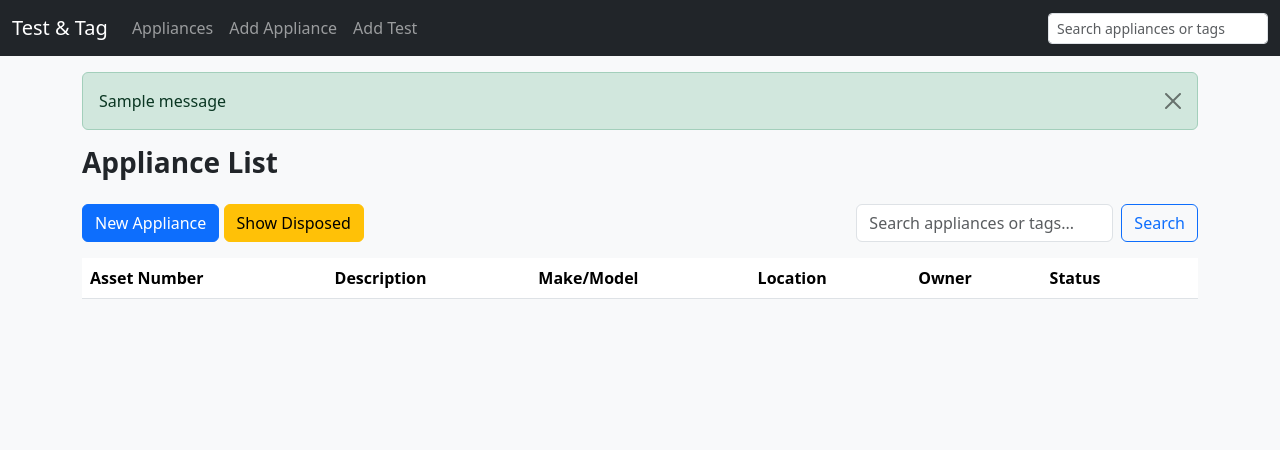
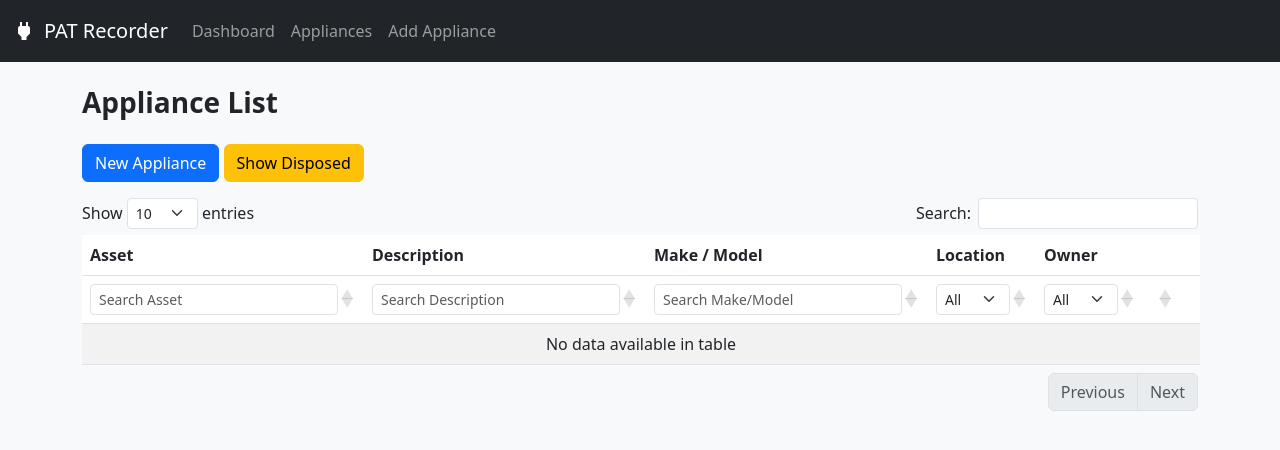
Before and after one commit to ell249/patrecorder, a Flask app: page /appliances in a window 1280 px wide. Shown: the top 450 px of the page. Run offline with Flask 3, Linux system fonts and the light colour scheme; tables that the repository leaves empty hold one stand-in row (values such as "Sample post"); one stand-in notice (Sample message) is shown; lists and menus that the app fills with data are empty; parts of the project's set-up code (start-up, migrations or seed data) failed here and were passed over; some libraries are stand-ins or nearby versions.

Commit message:
Add DataTables

```diff
--- a/templates/appliance_list.html
+++ b/templates/appliance_list.html
@@ -24,23 +24,32 @@
         {% endif %}
     </div>
 
-    <form action="{{ url_for('main.search') }}" method="get" class="d-flex">
+    <!-- <form action="{{ url_for('main.search') }}" method="get" class="d-flex">
         <input type="text" name="q" class="form-control me-2" placeholder="Search appliances or tags...">
         <button class="btn btn-outline-primary" type="submit">Search</button>
-    </form>
+    </form> -->
 
 </div>
 
 <!-- Appliance Table -->
-<table class="table table-striped">
+<table id="applianceTable" class="table table-striped align-middle">
     <thead>
         <tr>
-            <th>Asset Number</th>
+            <th>Asset</th>
             <th>Description</th>
-            <th>Make/Model</th>
+            <th>Make / Model</th>
             <th>Location</th>
             <th>Owner</th>
-            <th>Status</th>
+            <th></th>
+            <th></th>
+        </tr>
+        <tr class="filters">
+            <th><input type="text" class="form-control form-control-sm" placeholder="Search Asset"></th>
+            <th><input type="text" class="form-control form-control-sm" placeholder="Search Description"></th>
+            <th><input type="text" class="form-control form-control-sm" placeholder="Search Make/Model"></th>
+            <th><select class="form-select form-select-sm"><option value="">All</option></select></th>
+            <th><select class="form-select form-select-sm"><option value="">All</option></select></th>
+            <th></th>
             <th></th>
         </tr>
     </thead>
@@ -60,10 +69,15 @@
                     <span class="badge bg-success">Active</span>
                 {% endif %}
             </td>
-            <td>
+            <td class="text-end">
                 <a href="{{ url_for('main.appliance_detail', appliance_id=appliance.id) }}"
-                   class="btn btn-sm btn-outline-primary">
+                class="btn btn-sm btn-primary">
                     View
+                </a>
+
+                <a href="{{ url_for('main.new_test', appliance_id=appliance.id) }}"
+                class="btn btn-sm btn-success ms-1">
+                    Add Test
                 </a>
             </td>
         </tr>
@@ -72,4 +86,54 @@
 
 </table>
 
+<!-- DataTables Initializer -->
+<script>
+document.addEventListener("DOMContentLoaded", function () {
+
+    var table = $('#applianceTable').DataTable({
+        paging: true,
+        searching: true,
+        info: false,
+        order: [],
+        columnDefs: [
+            { orderable: false, targets: -1 }
+        ],
+        initComplete: function () {
+            var api = this.api();
+
+            // For each column
+            api.columns().every(function () {
+                var column = this;
+                var header = $(column.header());
+                var filter = $('.filters th').eq(column.index());
+
+                // Text input filters
+                $('input', filter).on('keyup change', function () {
+                    column.search(this.value).draw();
+                });
+
+                // Dropdown filters
+                $('select', filter).each(function () {
+                    var select = $(this);
+
+                    // Build unique list
+                    column.data().unique().sort().each(function (d) {
+                        if (d && select.find('option[value="' + d + '"]').length === 0) {
+                            select.append('<option value="' + d + '">' + d + '</option>');
+                        }
+                    });
+
+                    select.on('change', function () {
+                        var val = $.fn.dataTable.util.escapeRegex($(this).val());
+                        column.search(val ? '^' + val + '$' : '', true, false).draw();
+                    });
+                });
+            });
+        }
+    });
+
+});
+</script>
+
+
 {% endblock %}
--- a/templates/base.html
+++ b/templates/base.html
@@ -1,59 +1,83 @@
-<!doctype html>
+<!DOCTYPE html>
 <html lang="en">
 <head>
-  <meta charset="utf-8">
-  <title>{% block title %}Test & Tag{% endblock %}</title>
-  <meta name="viewport" content="width=device-width, initial-scale=1">
+    <meta charset="UTF-8">
+    <meta name="viewport" content="width=device-width, initial-scale=1.0">
 
-  <link href="https://cdn.jsdelivr.net/npm/bootstrap@5.3.3/dist/css/bootstrap.min.css" rel="stylesheet">
-  <link href="https://cdnjs.cloudflare.com/ajax/libs/lightbox2/2.11.4/css/lightbox.min.css" rel="stylesheet">
+    <!-- App Title -->
+    <title>PAT Recorder - {% block title %}{% endblock %}</title>
+
+    <!-- Bootstrap CSS -->
+    <link href="https://cdn.jsdelivr.net/npm/bootstrap@5.3.0/dist/css/bootstrap.min.css" rel="stylesheet">
+
+    <!-- Material Design Icons -->
+    <link rel="stylesheet" href="https://cdn.jsdelivr.net/npm/@mdi/font@7.4.47/css/materialdesignicons.min.css">
+
+    <!-- DataTables CSS -->
+    <link rel="stylesheet" href="https://cdn.datatables.net/1.13.6/css/dataTables.bootstrap5.min.css">
+
+    <!-- Custom CSS -->
     <link rel="stylesheet" href="{{ url_for('static', filename='css/custom.css') }}">
 </head>
+
 <body>
-<nav class="navbar navbar-expand-lg navbar-dark bg-dark mb-3">
+
+<nav class="navbar navbar-expand-lg navbar-dark bg-dark mb-4">
     <div class="container-fluid">
-    <a class="navbar-brand" href="{{ url_for('main.dashboard') }}">Test & Tag</a>
-    <button class="navbar-toggler" type="button" data-bs-toggle="collapse" data-bs-target="#navbarNav">
+
+        <!-- Brand with MDI Icon -->
+        <a class="navbar-brand d-flex align-items-center" href="{{ url_for('main.dashboard') }}">
+            <i class="mdi mdi-power-plug mdi-24px me-2"></i>
+            PAT Recorder
+        </a>
+
+        <button class="navbar-toggler" type="button" data-bs-toggle="collapse"
+                data-bs-target="#navbarNav" aria-controls="navbarNav"
+                aria-expanded="false" aria-label="Toggle navigation">
             <span class="navbar-toggler-icon"></span>
         </button>
+
         <div class="collapse navbar-collapse" id="navbarNav">
+
             <ul class="navbar-nav me-auto">
+
+                <li class="nav-item">
+                    <a class="nav-link" href="{{ url_for('main.dashboard') }}">Dashboard</a>
+                </li>
+
                 <li class="nav-item">
                     <a class="nav-link" href="{{ url_for('main.appliance_list') }}">Appliances</a>
                 </li>
+
+                <!-- NEW: Add Appliance -->
                 <li class="nav-item">
                     <a class="nav-link" href="{{ url_for('main.new_appliance') }}">Add Appliance</a>
                 </li>
-        <li class="nav-item">
-          <a class="nav-link" href="{{ url_for('main.appliance_list') }}#add-test">
-            Add Test
-          </a>
-        </li>
+
+                <!-- REMOVED: Testers menu item -->
+
             </ul>
-      <form class="d-flex" action="{{ url_for('main.search') }}" method="get">
-        <input class="form-control form-control-sm" type="search" name="q"
-               placeholder="Search appliances or tags" aria-label="Search">
-      </form>
+
         </div>
     </div>
 </nav>
 
-<div class="container mb-4">
-  {% with messages = get_flashed_messages(with_categories=true) %}
-    {% if messages %}
-      {% for category, message in messages %}
-        <div class="alert alert-{{ category }} alert-dismissible fade show" role="alert">
-          {{ message }}
-          <button type="button" class="btn-close" data-bs-dismiss="alert"></button>
-        </div>
-      {% endfor %}
-    {% endif %}
-  {% endwith %}
-
+<div class="container">
     {% block content %}{% endblock %}
 </div>
 
-<script src="https://cdn.jsdelivr.net/npm/bootstrap@5.3.3/dist/js/bootstrap.bundle.min.js"></script>
-<script src="https://cdnjs.cloudflare.com/ajax/libs/lightbox2/2.11.4/js/lightbox.min.js"></script>
+<!-- Bootstrap JS -->
+<script src="https://cdn.jsdelivr.net/npm/bootstrap@5.3.0/dist/js/bootstrap.bundle.min.js"></script>
+
+<!-- jQuery (required for DataTables 1.13.x) -->
+<script src="https://code.jquery.com/jquery-3.7.1.min.js"
+        integrity="sha256-/JqT3SQfawRcv/BIHPThkBvs0OEvtFFmqPF/lYI/Cxo="
+        crossorigin="anonymous"></script>
+
+<!-- DataTables (jQuery version) -->
+<script src="https://cdn.datatables.net/1.13.6/js/jquery.dataTables.min.js"></script>
+<script src="https://cdn.datatables.net/1.13.6/js/dataTables.bootstrap5.min.js"></script>
+
+
 </body>
 </html>
```
Lines whose indentation alone changed are shown as unchanged.
